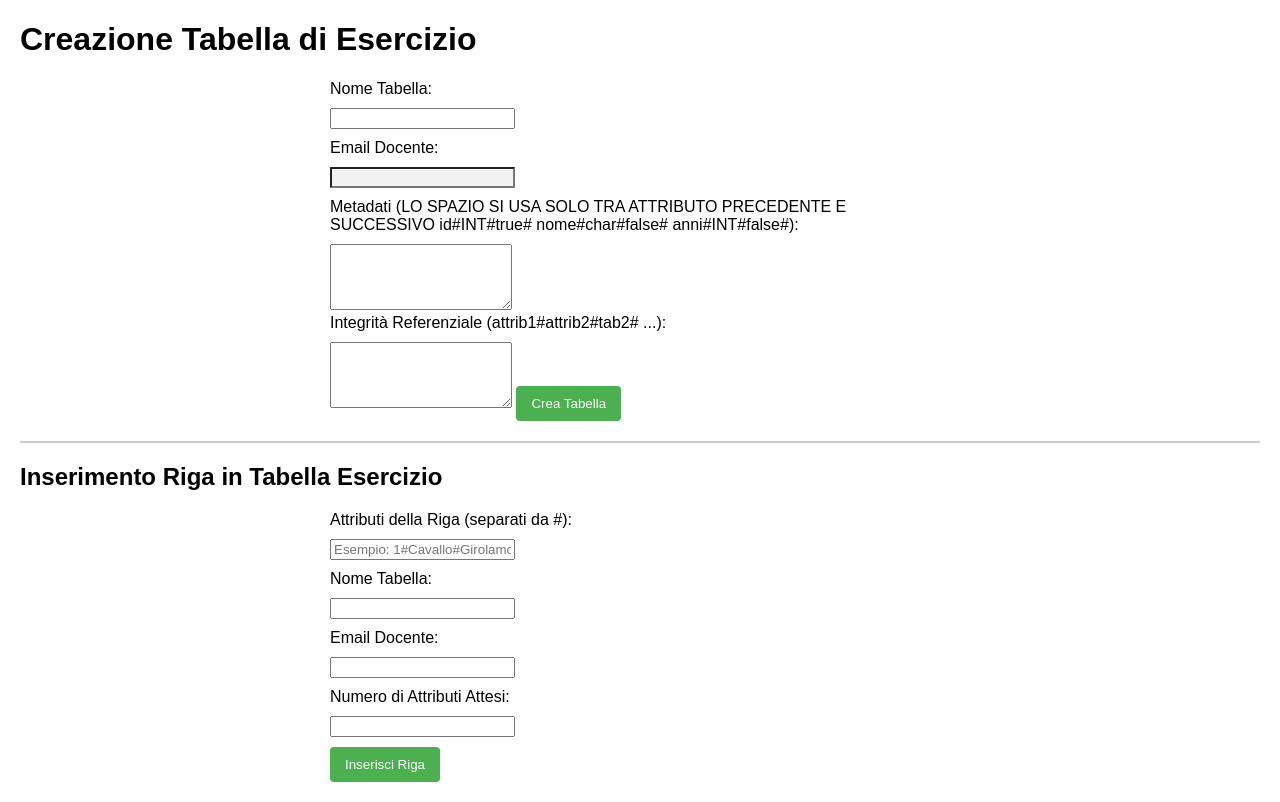
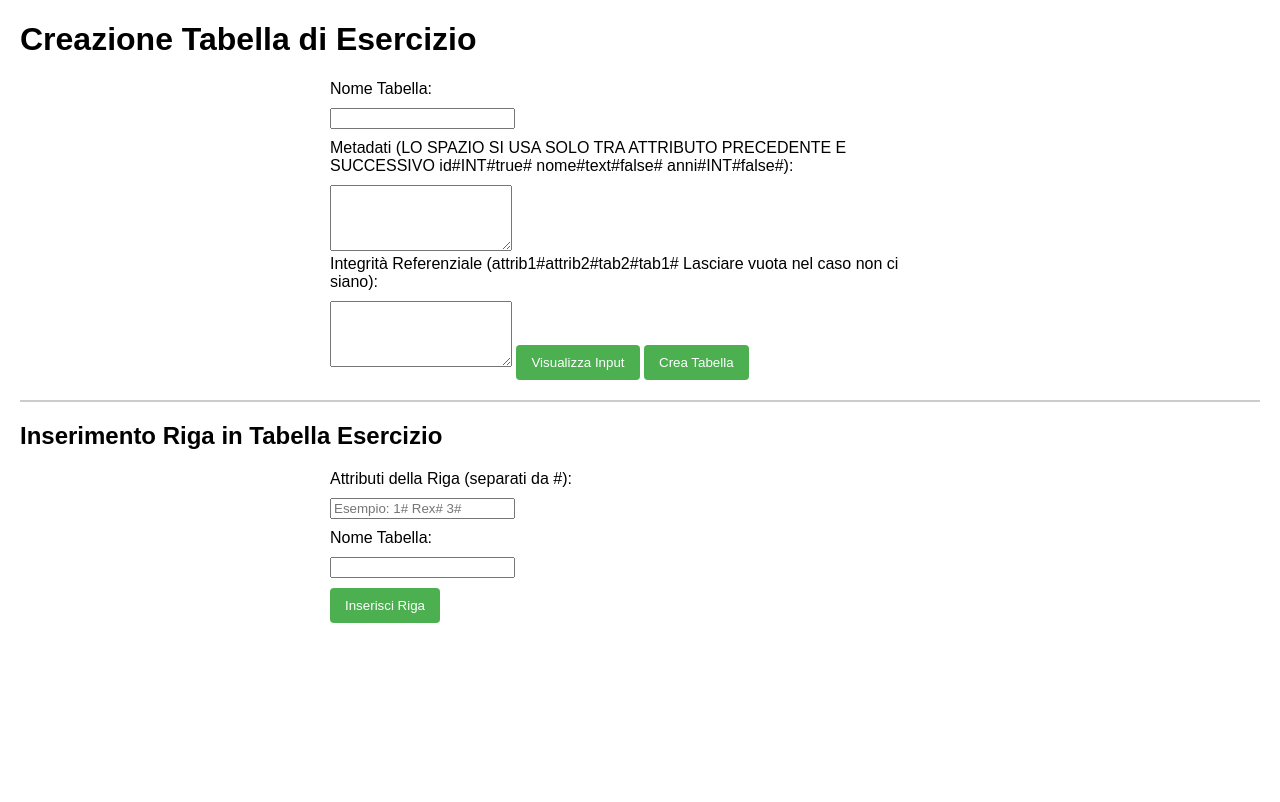
Before and after one commit to iosonoandres/ESQL_Learning, a PHP site: page /inserimentoTabellaDesign.php in a window 1280 px wide. After the commit the page ends 623 px from the top, so only its background shows below. Run offline with PHP 8.4, Linux system fonts and the light colour scheme.

Commit message:
fixed inserimentoTabella

```diff
--- a/inserimentoTabellaDesign.php
+++ b/inserimentoTabellaDesign.php
@@ -1,10 +1,9 @@
 <?php
-// inserimentoTabellaDesign
+// inserimentoTabellaDesign.php
 
 session_start();
 // Assicurati che il file di connessione al database sia incluso
 require_once __DIR__ . '/root/connect.php';
-
 
 function getTipoUtente($email) {
     global $pdo;
@@ -62,7 +61,6 @@ if ($_SERVER['REQUEST_METHOD'] == 'POST') {
             background-color: #f2f2f2; /* Grigio chiaro */
         }
     </style>
-
 </head>
 <body>
     <h1>Creazione Tabella di Esercizio</h1>
@@ -75,14 +73,13 @@ if ($_SERVER['REQUEST_METHOD'] == 'POST') {
         <label for="nomeTabella">Nome Tabella:</label>
         <input type="text" name="nomeTabella" id="nomeTabella" required>
 
-    <label for="emailDocente">Email Docente:</label>
-    <input type="email" name="emailDocente" id="emailDocente" value="<?= isset($_SESSION['user']['email']) ? $_SESSION['user']['email'] : '' ?>" readonly required>
-
-    <label for="metaDati">Metadati (LO SPAZIO SI USA SOLO TRA ATTRIBUTO PRECEDENTE E SUCCESSIVO id#INT#true# nome#char#false# anni#INT#false#):</label>
+        <label for="metaDati">Metadati (LO SPAZIO SI USA SOLO TRA ATTRIBUTO PRECEDENTE E SUCCESSIVO id#INT#true# nome#text#false# anni#INT#false#):</label>
         <textarea name="metaDati" id="metaDati" rows="4" required></textarea>
 
-    <label for="integritaReferenziale">Integrità Referenziale (attrib1#attrib2#tab2# ...):</label>
+        <label for="integritaReferenziale">Integrità Referenziale (attrib1#attrib2#tab2#tab1# Lasciare vuota nel caso non ci siano):</label>
         <textarea name="integritaReferenziale" id="integritaReferenziale" rows="4"></textarea>
+
+        <button type="button" onclick="visualizzaInput()">Visualizza Input</button>
 
         <button type="submit" name="azione" value="creaTabella">Crea Tabella</button>
     </form>
@@ -94,19 +91,32 @@ if ($_SERVER['REQUEST_METHOD'] == 'POST') {
 
     <form id="inserisciRigaForm" method="POST" action="">
         <label for="inputRiga">Attributi della Riga (separati da #):</label>
-        <input type="text" name="inputRiga" id="inputRiga" required placeholder="Esempio: 1#Cavallo#Girolamo">
+        <input type="text" name="inputRiga" id="inputRiga" required placeholder="Esempio: 1# Rex# 3#">
 
-        <label for="nomeTabella">Nome Tabella:</label>
-        <input type="text" name="nomeTabella" id="nomeTabella" required>
-
-        <label for="emailDocenteRiga">Email Docente:</label>
-        <input type="email" name="emailDocenteRiga" id="emailDocenteRiga" required>
-
-        <label for="numAttributiAttesi">Numero di Attributi Attesi:</label>
-        <input type="number" name="numAttributiAttesi" id="numAttributiAttesi" required>
+        <label for="nomeTabellaRiga">Nome Tabella:</label>
+        <input type="text" name="nomeTabellaRiga" id="nomeTabellaRiga" required>
 
         <button type="submit" name="azione" value="inserisciRiga">Inserisci Riga</button>
     </form>
 
 </body>
+
+<!-- Aggiungi questa parte del codice nella sezione <head> del tuo HTML -->
+<script>
+    function visualizzaInput() {
+        // Ottieni i valori dagli elementi del modulo
+        var nomeTabella = document.getElementById("nomeTabella").value;
+        var metaDati = document.getElementById("metaDati").value;
+        var integritaReferenziale = document.getElementById("integritaReferenziale").value;
+
+        // Costruisci una stringa contenente l'input
+        var inputString = "Nome Tabella: " + nomeTabella + "\n" +
+                          "Metadati: " + metaDati + "\n" +
+                          "Integrità Referenziale: " + integritaReferenziale;
+
+        // Visualizza l'input in una finestra modale
+        alert("Input che verrà passato alla procedura:\n\n" + inputString);
+    }
+</script>
+
 </html>
```
Also changed, not shown: inserimentoTabellaLogica.php (+16 -3 lines). Lines whose indentation alone changed are shown as unchanged.
